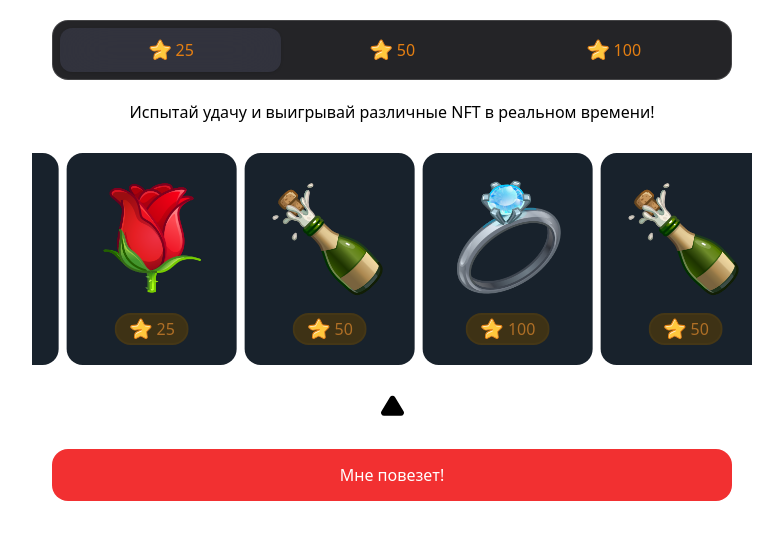
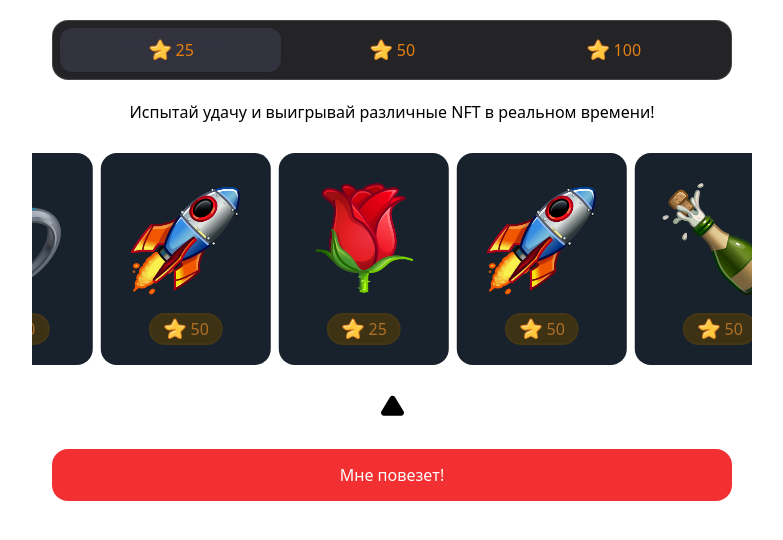
Before and after one commit to Crustbrns/telegram-gift-bot, a React (Vite) app in the folder client/: page / in a window 1280 px wide. Shown: the top 540 px of the page, without its empty margins (248-1031 px from the left). Built offline with nearby package versions, Linux system fonts and the light colour scheme.

Commit message:
Updated rolling mechanics

```diff
--- a/client/src/components/giftcarousel/giftcarousel.tsx
+++ b/client/src/components/giftcarousel/giftcarousel.tsx
@@ -24,7 +24,7 @@ function GenerateGift(gifts: Array<GiftType>, count: number): Array<GiftType> {
 }
 
 function Giftcarousel({ gifts }: Props) {
-  const [cards] = React.useState<GiftType[]>(() => GenerateGift(gifts, 50));
+  const [cards] = React.useState<GiftType[]>(() => GenerateGift(gifts, 60));
   const [offset, setOffset] = React.useState(0);
 
   useEffect(() => {
@@ -33,6 +33,7 @@ function Giftcarousel({ gifts }: Props) {
     const startTime = lastTime;
 
     const speed = { current: 0 };
+    const accel = { current: 0.05 };
 
     function animate(now: number) {
       const delta = (now - lastTime) / (1000 / 60);
@@ -41,9 +42,15 @@ function Giftcarousel({ gifts }: Props) {
       setOffset((prev) => prev - speed.current * delta);
 
       if (now - startTime < 1500) {
-        speed.current += 0.3;
+        speed.current += 0.7;
       } else {
-        speed.current = Math.max(0, speed.current - 0.08);
+        if (now - startTime < 2600) {
+            speed.current = Math.max(0, speed.current - 0.6);
+        }
+        else {
+            speed.current = Math.max(0, speed.current - accel.current);
+            accel.current += 0.00025;
+        }
       }
 
       frame = requestAnimationFrame(animate);
```
